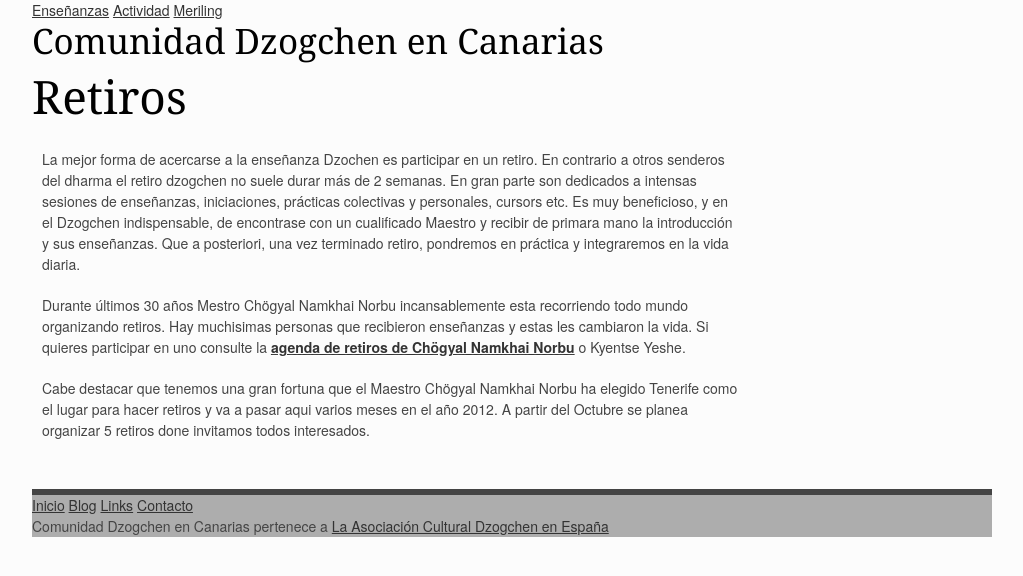
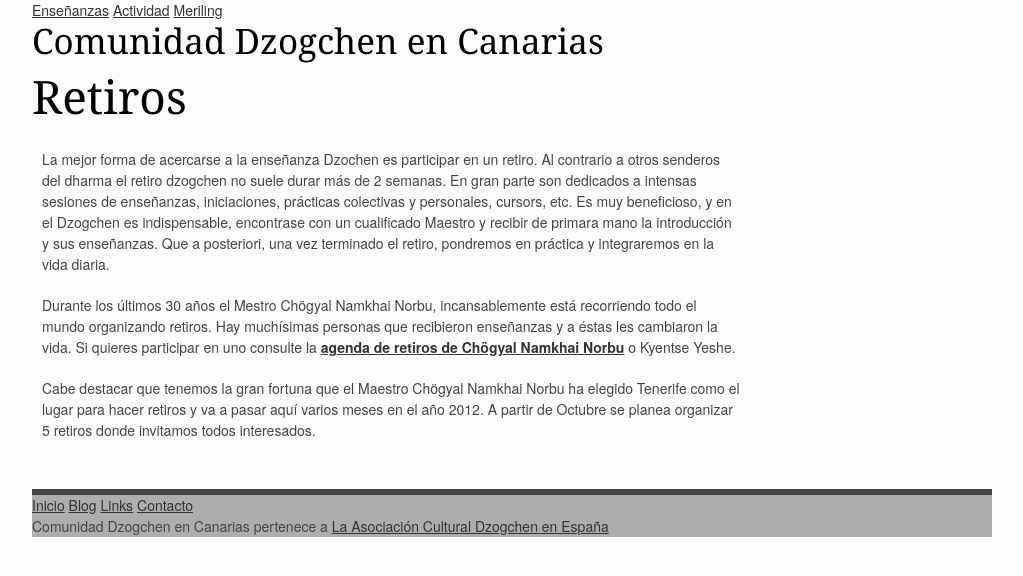
Before and after one commit to k1000/meriling, a Jekyll site: the page built from rojo/retiros.md, in a window 1280 px wide. Shown: the top 576 px of the page, without its empty margins (128-1151 px from the left). Built offline with Jekyll 4.4.1, drawn with Linux system fonts in a browser that asks for light colours; nearby versions of some CDN libraries; some web fonts are replaced; comment, search, counter and statistics services are not loaded.

Commit message:
Update rojo/retiros.md

```diff
--- a/rojo/retiros.md
+++ b/rojo/retiros.md
@@ -3,9 +3,9 @@
 categories: rojo
 title: Retiros
 ---
-La mejor forma de acercarse a la enseñanza Dzochen es participar en un retiro. En contrario a otros senderos del dharma el retiro dzogchen no suele durar más de 2 semanas. En gran parte son dedicados a intensas sesiones de enseñanzas, iniciaciones, prácticas colectivas y personales, cursors etc. Es muy beneficioso, y en el Dzogchen indispensable, de encontrase con un cualificado Maestro y recibir de primara mano la introducción y sus enseñanzas.
-Que a posteriori, una vez terminado retiro, pondremos en práctica y integraremos en la vida diaria.
+La mejor forma de acercarse a la enseñanza Dzochen es participar en un retiro. Al contrario a otros senderos del dharma el retiro dzogchen no suele durar más de 2 semanas. En gran parte son dedicados a intensas sesiones de enseñanzas, iniciaciones, prácticas colectivas y personales, cursors, etc. Es muy beneficioso, y en el Dzogchen es indispensable, encontrase con un cualificado Maestro y recibir de primara mano la introducción y sus enseñanzas.
+Que a posteriori, una vez terminado el retiro, pondremos en práctica y integraremos en la vida diaria.
 
-Durante últimos 30 años Mestro Chögyal Namkhai Norbu incansablemente esta recorriendo todo mundo organizando retiros. Hay muchisimas personas que recibieron enseñanzas y estas les cambiaron la vida. Si quieres participar en uno consulte la [agenda de retiros de Chögyal Namkhai Norbu](http://www.dzogchen.it/CNN-shcedule_20111118.pdf) o Kyentse Yeshe.
+Durante los últimos 30 años el Mestro Chögyal Namkhai Norbu, incansablemente está recorriendo todo el mundo organizando retiros. Hay muchísimas personas que recibieron enseñanzas y a éstas les cambiaron la vida. Si quieres participar en uno consulte la [agenda de retiros de Chögyal Namkhai Norbu](http://www.dzogchen.it/CNN-shcedule_20111118.pdf) o Kyentse Yeshe.
 
-Cabe destacar que tenemos una gran fortuna que el Maestro Chögyal Namkhai Norbu ha elegido Tenerife como el lugar para hacer retiros y va a pasar aqui varios meses en el año 2012. A partir del Octubre se planea organizar 5 retiros done invitamos todos interesados.
+Cabe destacar que tenemos la gran fortuna que el Maestro Chögyal Namkhai Norbu ha elegido Tenerife como el lugar para hacer retiros y va a pasar aquí varios meses en el año 2012. A partir de Octubre se planea organizar 5 retiros donde invitamos todos interesados.
```
